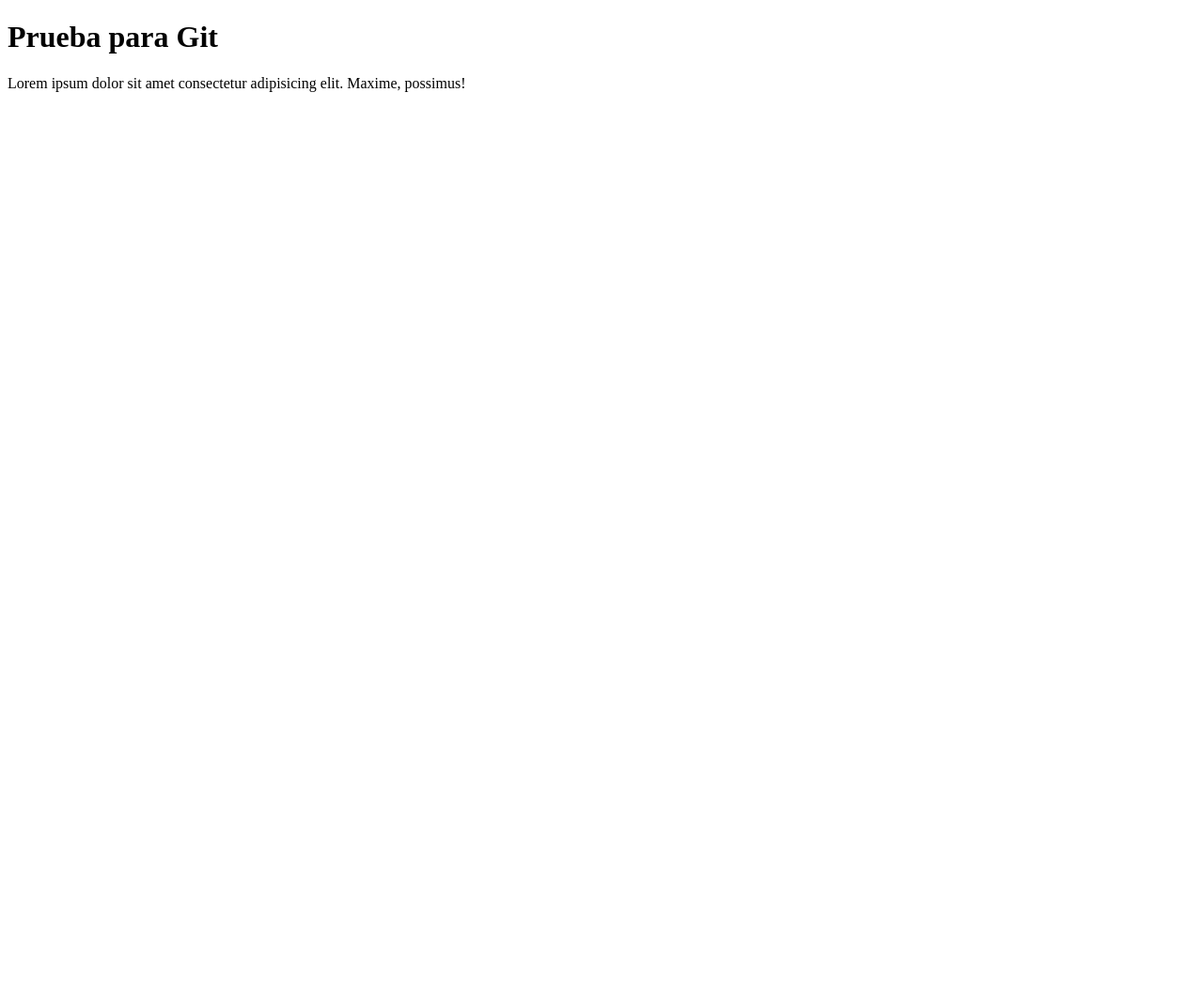
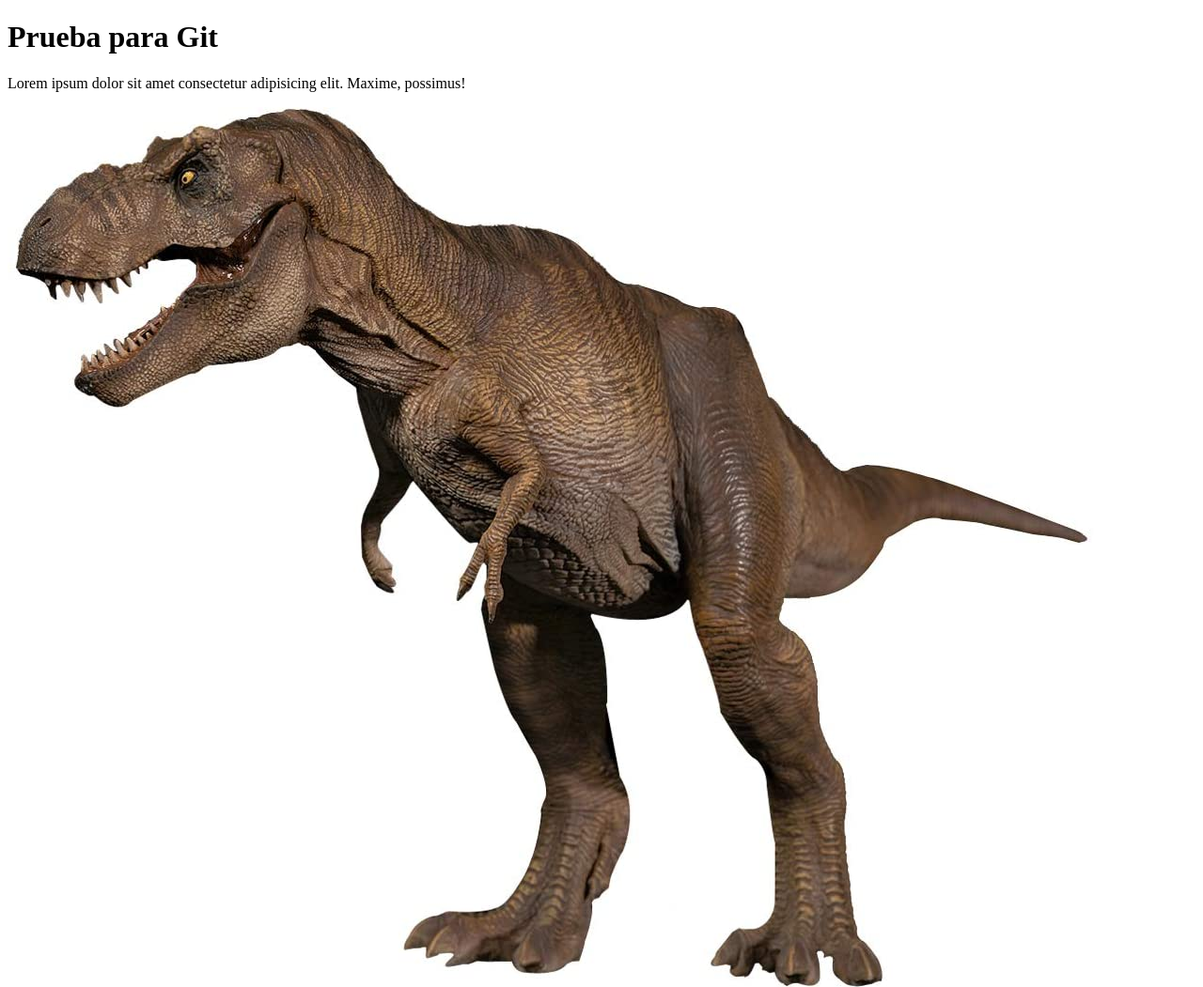
Before and after one commit to Cortesjohnj/git-example, a plain HTML site: page index.html in a window 1280 px wide. Shown: the top 1051 px of the page at 94% size. Before the commit the page ends 800 px from the top, so only its background shows below. Drawn offline with Linux system fonts and the light colour scheme.

Commit message:
Agrega imagen en index.html

```diff
--- a/index.html
+++ b/index.html
@@ -8,5 +8,6 @@
 <body>
         <h1>Prueba para Git</h1>
         <p>Lorem ipsum dolor sit amet consectetur adipisicing elit. Maxime, possimus!</p>
+        <img src="dinosaurio.jpg" alt="Tiranosaurio Rex">
 </body>
 </html>
```
Also changed, not shown: dinosaurio.jpg (added).
